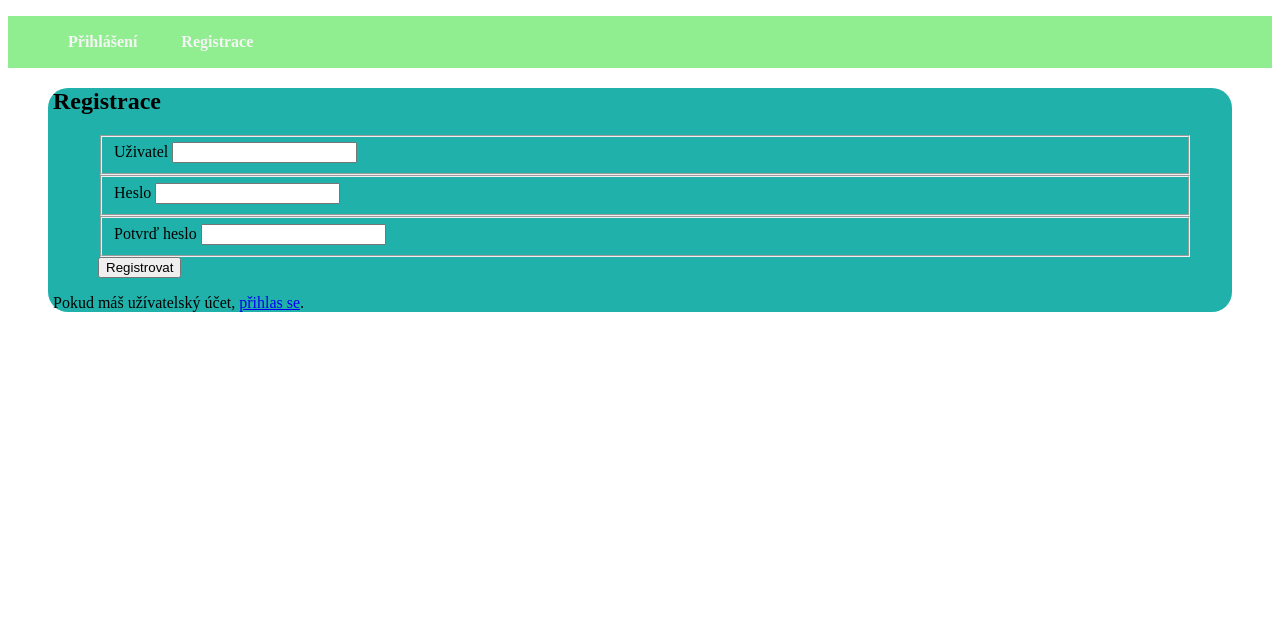
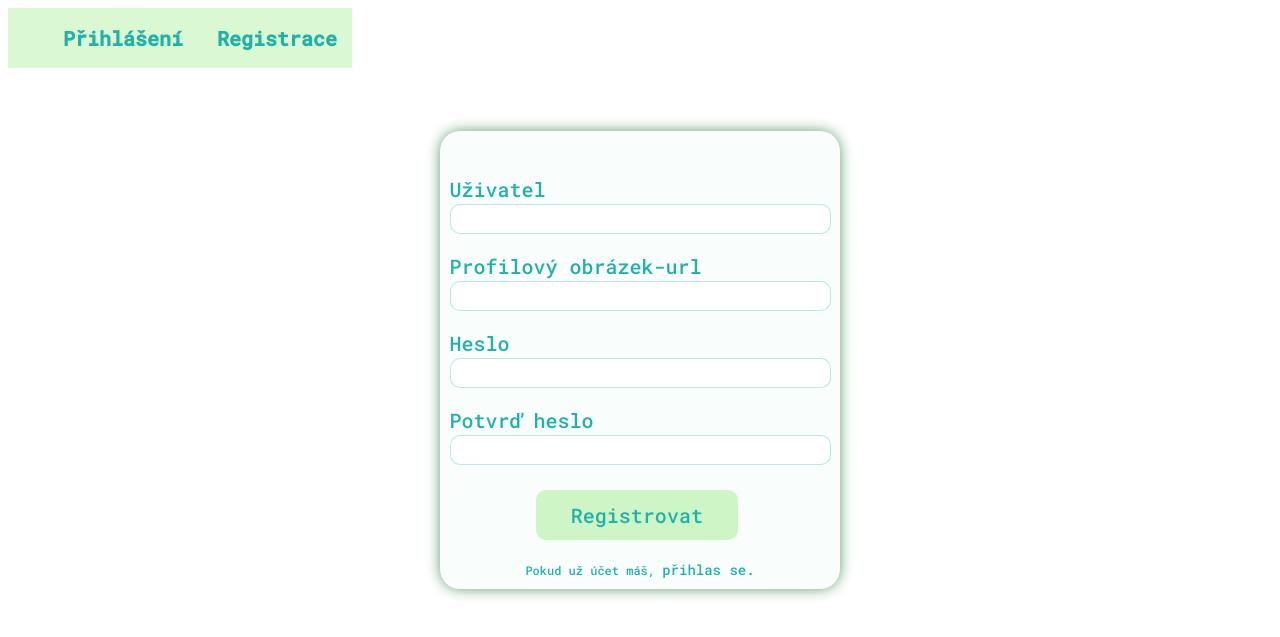
Before and after one commit to LStrbv/login-register-flask-db, a Flask app: page /register in a window 1280 px wide. Shown: the top 637 px of the page. Run offline with Flask 2, Linux system fonts and the light colour scheme.

Commit message:
no user/profile

```diff
--- a/forms.py
+++ b/forms.py
@@ -20,14 +20,21 @@ class RegisterForm(FlaskForm):
         'Heslo',
         validators=[
             DataRequired(),
-            Length(min=3, message='Heslo musí obsahovat nejméně 6 znaků.'),
+            Length(min=3, message='Heslo musí obsahovat nejméně 3 znaky!'),
         ]
+    )
+
+    profile_picture = StringField(
+        'Profilový obrázek-url',
+        validators=[
+            DataRequired(),
+        ],
     )
     confirm_password = PasswordField(
         'Potvrď heslo',
         validators=[
             DataRequired(),
-            EqualTo('password', message='Hesla se musí shodovat.')
+            EqualTo('password', message='Hesla se musí shodovat!')
         ]
     )
     signup = SubmitField('Registrovat')
--- a/static/style.css
+++ b/static/style.css
@@ -1,47 +1,171 @@
-* { box-sizing: border-box }
+* :after, :before{ box-sizing: border-box }
 .body {
-    font-size: 16px;
-    line-height: 1.6;
+    background-color: salmon;
+}
+/*  */.hlavicka {
+    background-image: url('static/color.jpg');
+    width: 100%;
+    height: auto;
+    background-position: center;
+    background-size: cover;
+    margin-bottom: 0;
+    display: block;
+}
+.menu {
+    display: inline-block;
+    margin: 0;
     text-align: left;
-    margin: 0;
-    padding: 0;
-}
-
-.menu {
-    text-align: left;
-    background-color: lightgreen;
+    background-color: rgba(163, 238, 144, 0.4);
+  /*   margin-bottom: 0;
+    margin-top:0; */
 }
 
 .menu a {
-    color:whitesmoke;
+    color:rgb(32, 178, 170, 1);
     text-decoration: none;
-    text-align: left;
-    padding: 17px 20px;
+    padding: 17px 15px;
+    position: relative;
     display: inline-block;
+    font-family: 'Roboto Mono', sans-serif;
+    font-size: 20px;
 }
 
-.menu a:hover {
-    background-color:whitesmoke;
-    color:lightgreen;
+.menu a:hover::after {
+    background-color:rgb(32, 178, 170, 1);
+    content: "";
+    position: absolute;
+    left: 30%;
+    right: 30%;
+    bottom: 25%;
+    border: 1px solid rgb(32, 178, 170, 1);
 }
 
-.menu a:active {
-    background-color: mediumseagreen;
-    color: whitesmoke;
+.menu a:active::after {
+    color:  rgb(32, 178, 170, 1);
+    background-color: rgba(60, 179, 114, 1);
+    content: "";
+    position: absolute;
+    left: 20%;
+    right: 20%;
+    bottom: 25%;
+    border: 1px solid rgb(32, 178, 170, 1);
 }
 .menu li {
     display: inline;
     font-weight: 700;
 }
-.h2 {
-    padding-left: 20px;
+
+.form {
+    color: rgb(32, 178, 170, 1);
+    display: flex;
+    flex-direction: column;
+    align-items: center;
+    margin-bottom: 10%;
+    width: 400px;
+    margin: 5% auto;
+    background-color: rgba(32, 178, 117, 0.027);
+    border-radius: 20px;
+    box-shadow: 0px 0px 15px -2px rgb(54, 129, 71);
+    font-family: 'Roboto Mono', sans-serif;
+    font-size: 20px;
+    padding-top: 3%;
 }
-.form {
-    margin: 0px 40px;
-    padding-left: 5px;
-    background-color: lightseagreen;
-    border-radius: 20px;
+
+fieldset {
+    border: 0 none;
 }
-.fieldset {
-    border: 0;
+label {
+    color:rgb(32, 178, 170, 1);
+    border-radius: 10px;
 }
+.btn {
+    text-align: center;
+    background-color:  rgba(163, 238, 144, 0.5);
+    width: 48.5%;
+    height: 50px;
+    margin-left: 25%;
+    margin-top: 3%;
+    border-radius: 10px;
+    color: rgb(32, 178, 170, 1);
+    outline: none;
+    border: none /* solid  rgb(32, 178, 170, 0.5) */;
+    font-family: 'Roboto Mono', sans-serif;
+    font-size: 20px;
+}
+.btn:active {
+    background-color:  rgba(163, 238, 144, 0.8);
+    box-shadow: -2px -1px 10px -1px rgb(54, 129, 71);
+    font-size: 21px;
+}
+.formfield {
+    height: 30px;
+    border-radius: 10px;
+    border: solid 0.5px  rgb(32, 178, 170, 0.3);
+    box-sizing: border-box;
+    outline: none;
+    color:  rgb(32, 178, 170, 0.8);
+    padding-left: 40px;
+}
+.formfield:active, .formfield:hover {
+    border: solid 0.5px rgb(32, 178, 170, 0.8);
+}
+
+.account {
+    padding: 20px 0px 20px 0px;
+    font-size: 12px;
+    text-align: center;
+    padding: 20px 5px 10px 5px;
+}
+
+.account a {
+    text-decoration: none;
+    color: rgb(32, 178, 170, 1);
+    font-size: 14px;
+    padding: 17px, 20px;
+    /* background-color: rgb(22, 134, 129, 0.6); */
+}
+
+.account a:hover {
+    color: rgb(14, 72, 110);
+}
+.account a:active {
+    color: rgb(22, 134, 129);
+}
+.errors {
+    display: block;
+    color: red;
+    font-style: italic;
+    font-size: 15px;
+}
+
+.flashes {
+    list-style-type: none;
+    display: block;
+    color: purple;
+    padding: 17px 20px;
+    background-color: rgba(216, 238, 144, 0.4);
+    font-family: 'Roboto Mono', sans-serif;
+}
+.user {
+    display: block;
+    padding-left: 10%;
+    font-family: 'Roboto Mono', sans-serif;
+    background-color: rgba(163, 238, 144, 0.8);
+    width: 400px;
+}
+
+.user ul {
+    list-style-type: none;
+    display: block;
+    margin: 0 auto;
+
+}
+.userprofile {
+    display: block;
+    size: 300px;
+    border: 1px solid grey;
+}
+img {
+    width: 50px;
+    height: 50px;
+}
--- a/templates/layout.html
+++ b/templates/layout.html
@@ -6,9 +6,11 @@
     <meta name="viewport" content="width=device-width, initial-scale=1.0">
     <title>{{title}}</title>
     <link rel="stylesheet" href="static/style.css">
+    <link href="https://fonts.googleapis.com/css2?family=Roboto+Mono:wght@500&display=swap" rel="stylesheet">
     <script src="{{url_for('static', filename='jsfile.js')}}"></script>
 </head>
 <body>
+    <div class='hlavicka'></div>
     <ul class="menu" id="menu">
       {% if current_user.is_authenticated %}
       <li><a href="{{ url_for('user') }}">Uživatel</a></li>
--- a/templates/register.html
+++ b/templates/register.html
@@ -1,38 +1,51 @@
 {% extends "layout.html" %}
     {% block content %}
     <div class="form" id="form">
-        <h2>Registrace</h2>
+        <!-- <h2>Registrace</h2> -->
         <form action="/register" method="POST">
-            <div class=form>
+            <div class=forms>
                 {{form.hidden_tag()}}
                 <fieldset class="username">
                     {{form.username.label}}
-                    {{form.username(size=20)}}
+                    {{form.username(size=40, class="formfield")}}
                 </fieldset>
+
+                <fieldset class="profile_picture">
+                  {{form.profile_picture.label}}
+                  {{form.profile_picture(size=40, class="formfield")}}
+              </fieldset>
+
 
                 <fieldset class="password">
                     {{form.password.label}}
-                    {{form.password(size=20)}}
+                    {{form.password(size=40, class="formfield")}}
+                    {% if form.password.errors %}
+                      {% for error in form.password.errors %}
+                      <span class="errors" >{{ error }}</span>
+                      {% endfor %}
+                  {% endif %}
                 </fieldset>
 
                 <fieldset class="confirm">
                     {{ form.confirm_password.label }}
-                    {{ form.confirm_password }}
+                    {{ form.confirm_password(size=40, class="formfield")}}
                     {% if form.confirm_password.errors %}
                       <ul class="errors">
                         {% for error in form.confirm_password.errors %}
-                          <li>{{ error }}</li>{% endfor %}
+                        <span style="color: red;">{{ error }}</span>{% endfor %}
                       </ul>
                     {% endif %}
                   </fieldset>
 
-                <div class="submit_button">
-                    {{form.signup()}}
+                <div class="button">
+                    {{form.signup(class="btn")}}
                 </div>
-
+                <div class ="account">
+                    Pokud už účet máš, <a href="{{ url_for('login') }}">přihlas se.</a>
+                </div>
             </div>
             </form>
-        <p>Pokud máš užívatelský účet, <a href="{{ url_for('login') }}">přihlas se</a>.</p>
+
 
     </div>
 {% endblock %}
--- a/templates/user.html
+++ b/templates/user.html
@@ -11,6 +11,11 @@
                 {{username}}
                 {% if username != current_user.username %}
                 <a href="{{url_for('remove', username=username)}}">Smazat</a>
+                        <div class="userprofile">
+                            <img src='https://cdn.pixabay.com/photo/2015/12/01/20/28/green-1072828_960_720.jpg'>
+                            {{username}}
+
+                        </div>
                 {% endif %}
             </li>
             {% endfor %}
```
Also changed, not shown: templates/login.html (+13 -15 lines), 1 other file.
